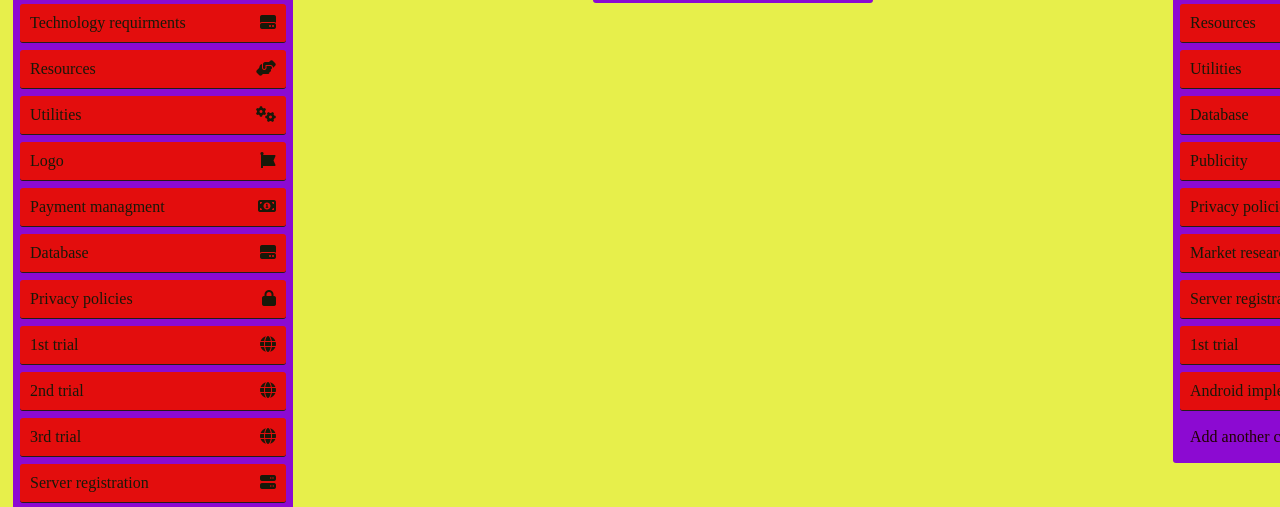
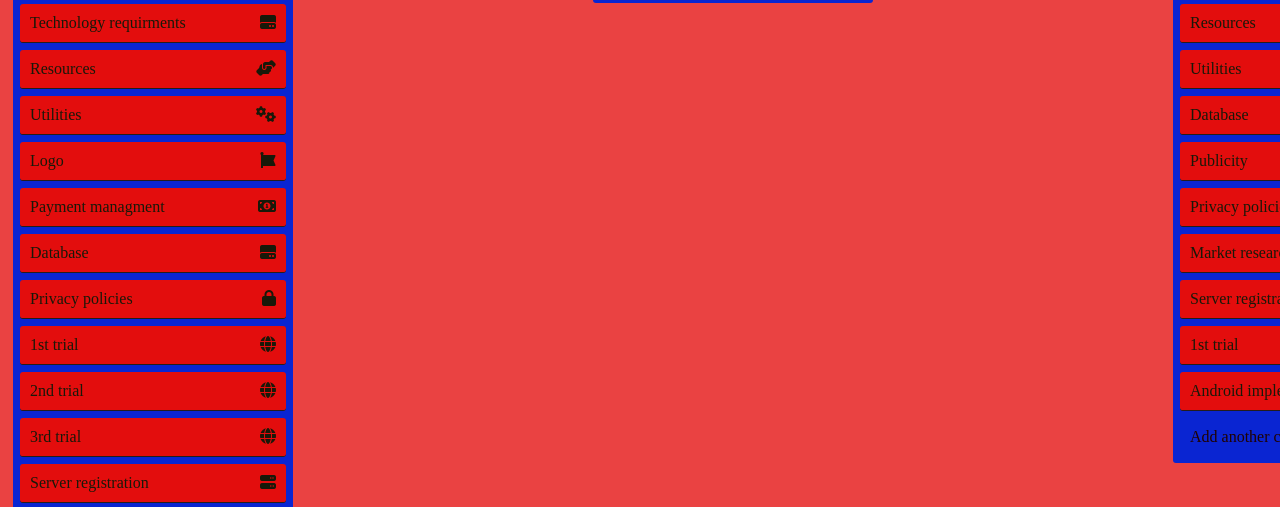
Before and after one commit to Jair130/csp-ps_ca3, a website: page index.html in a window 1280 px wide. Shown: the part 250-757 px from the top of the page. Drawn offline with nearby package versions, Linux system fonts and the light colour scheme.

Commit message:
menu colors

```diff
--- a/style.css
+++ b/style.css
@@ -4,7 +4,7 @@
 }
 body {
   color: #181909;
-  background-color: #e3ec27d4;
+  background-color: #e61c1cd4;
   display: flex;
   align-items: start;
 }
@@ -53,7 +53,7 @@ div {
   min-width: 280px;
   margin: 10px 5px;
   position: relative;
-  background: #8c0ad2;
+  background: #0a25d2;
 }
 
 
```
Also changed, not shown: package.json (indentation only), 2 other files.
